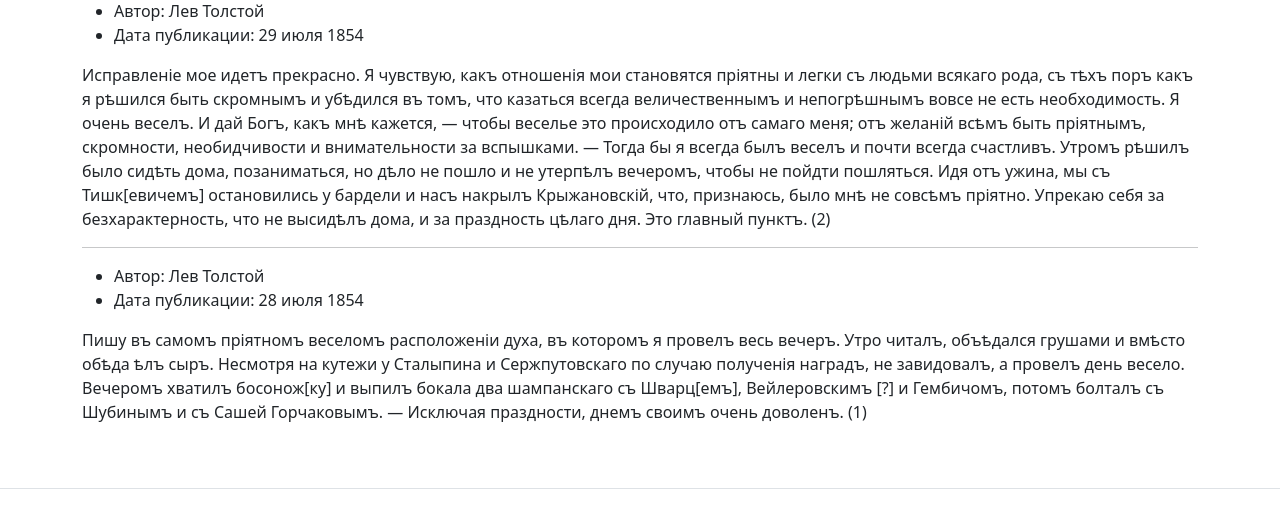
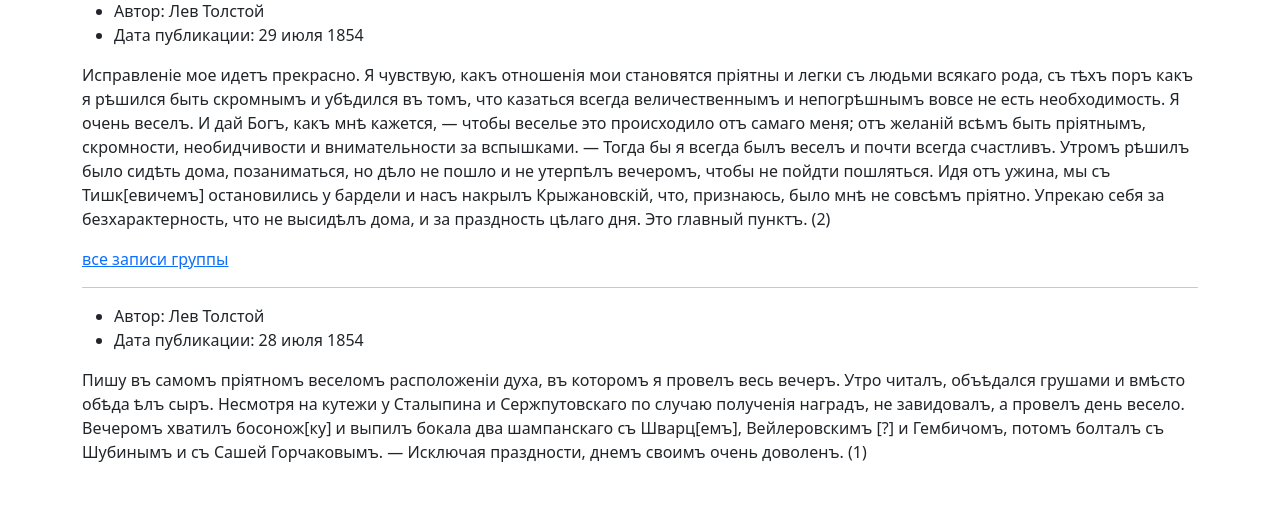
Before and after one commit to angelofwars/yatube_begin, a Django app: page / in a window 1280 px wide. Shown: the part 354-861 px from the top of the page. Run offline with Django 3.2, Linux system fonts and the light colour scheme.

Commit message:
Что то сделал но что хз

```diff
--- a/yatube/templates/posts/index.html
+++ b/yatube/templates/posts/index.html
@@ -56,9 +56,7 @@
             накрылъ Крыжановскій, что, признаюсь, было мнѣ не совсѣмъ пріятно. Упрекаю себя за
             безхарактерность, что не высидѣлъ дома, и зa праздность цѣлаго дня. Это главный пунктъ. (2)
           </p>
-          {% for post in posts %}
-          <a href="{% url 'posts:group' post.group.slug %}">еще большая жопа"</a>
-          {% endfor %}
+          <a href="{% url 'posts:group_posts' group.slug">все записи группы</a>
         </article>
         <hr>
         <article>
```
